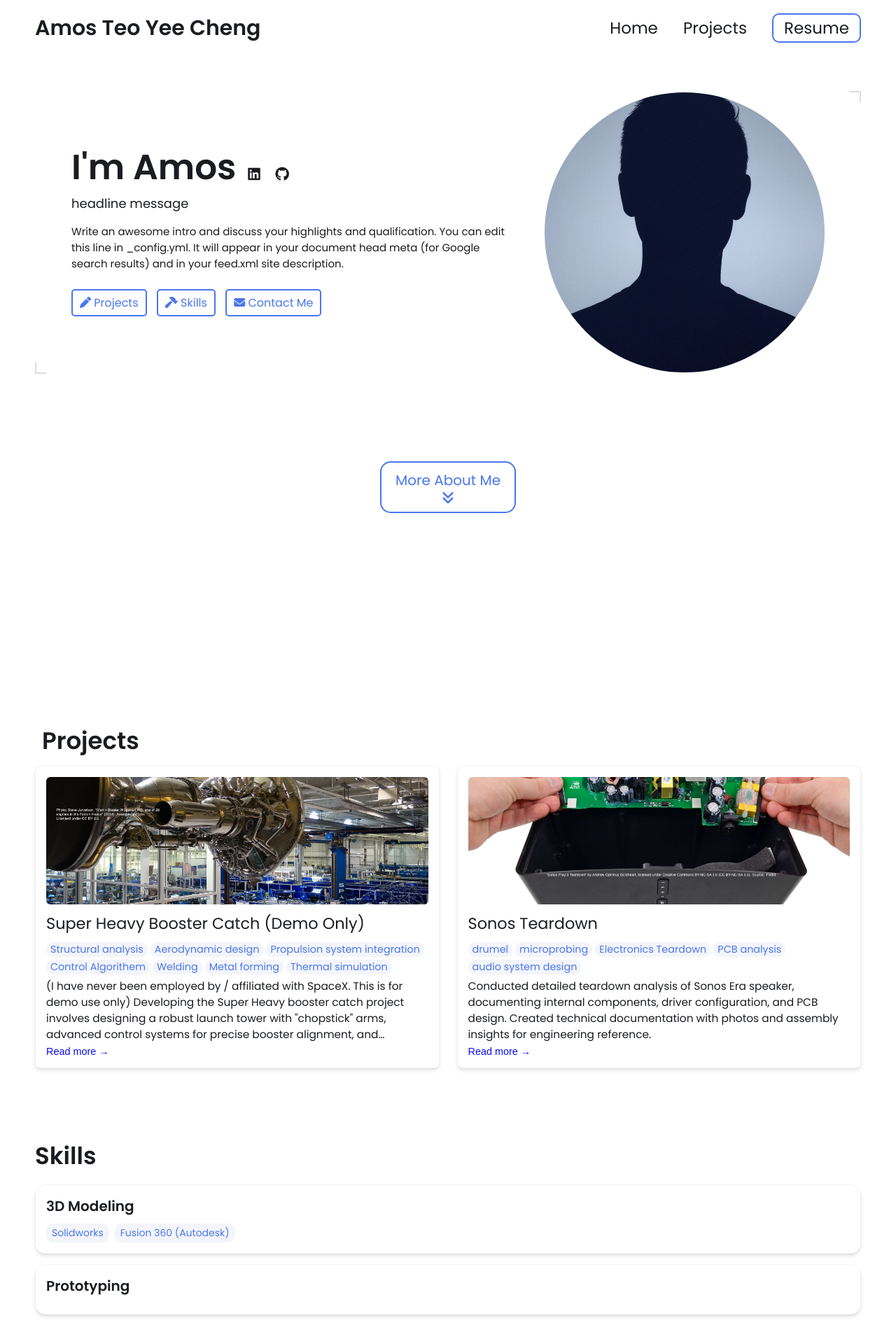
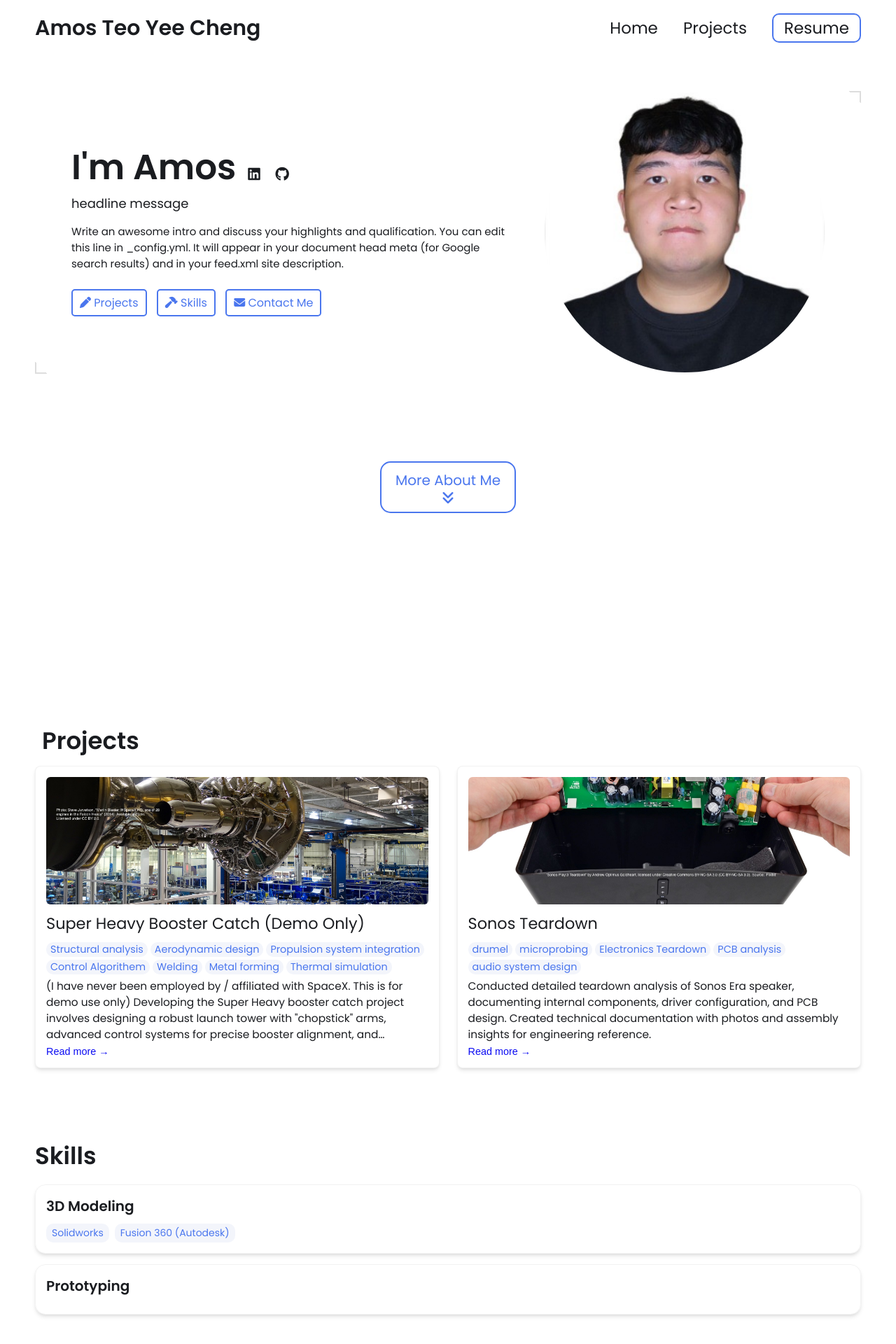
Before and after one commit to Bludaria/Bludaria.github.io, a Jekyll site: the page built from index.html, in a window 1280 px wide. Shown: the top 1920 px of the page at 70% size. Built offline with Jekyll 4.4.1, drawn with Linux system fonts in a browser that asks for light colours.

Commit message:
Update _config.yml
Added Profile Pic

```diff
--- a/_config.yml
+++ b/_config.yml
@@ -20,7 +20,7 @@ description: >- # dont remove this line. this will ignore all new lines until th
   Google search results) and in your feed.xml site description.
 
 # Place your profile image in /assets/images/profile-image/folder and edit the file name
-profile_image: ./assets/images/profile-image/avatar.jpeg
+profile_image: ./assets/images/profile-image/linkedin_Profile_Pic.jpeg
 
 
 # Link your resume
```
